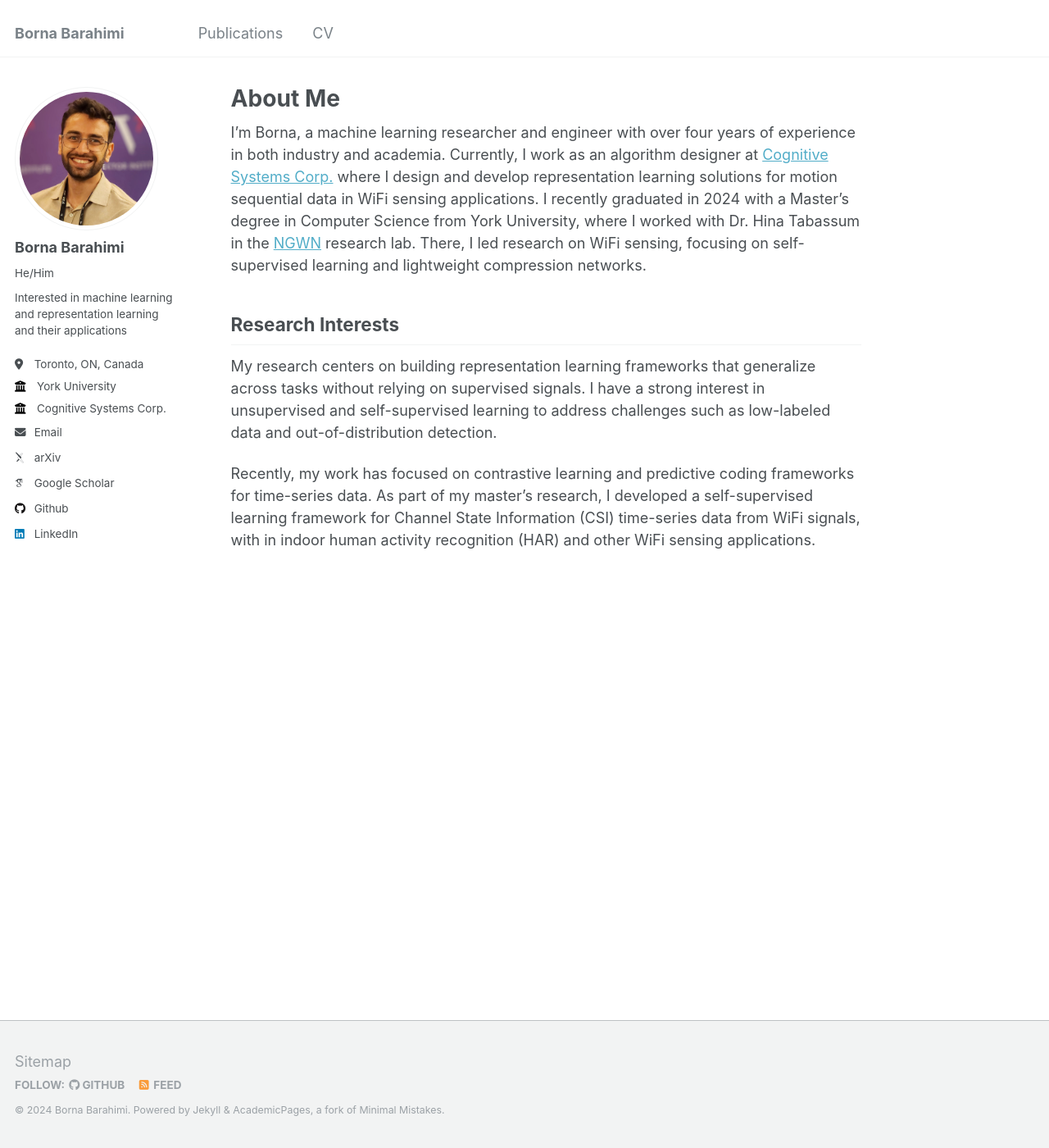
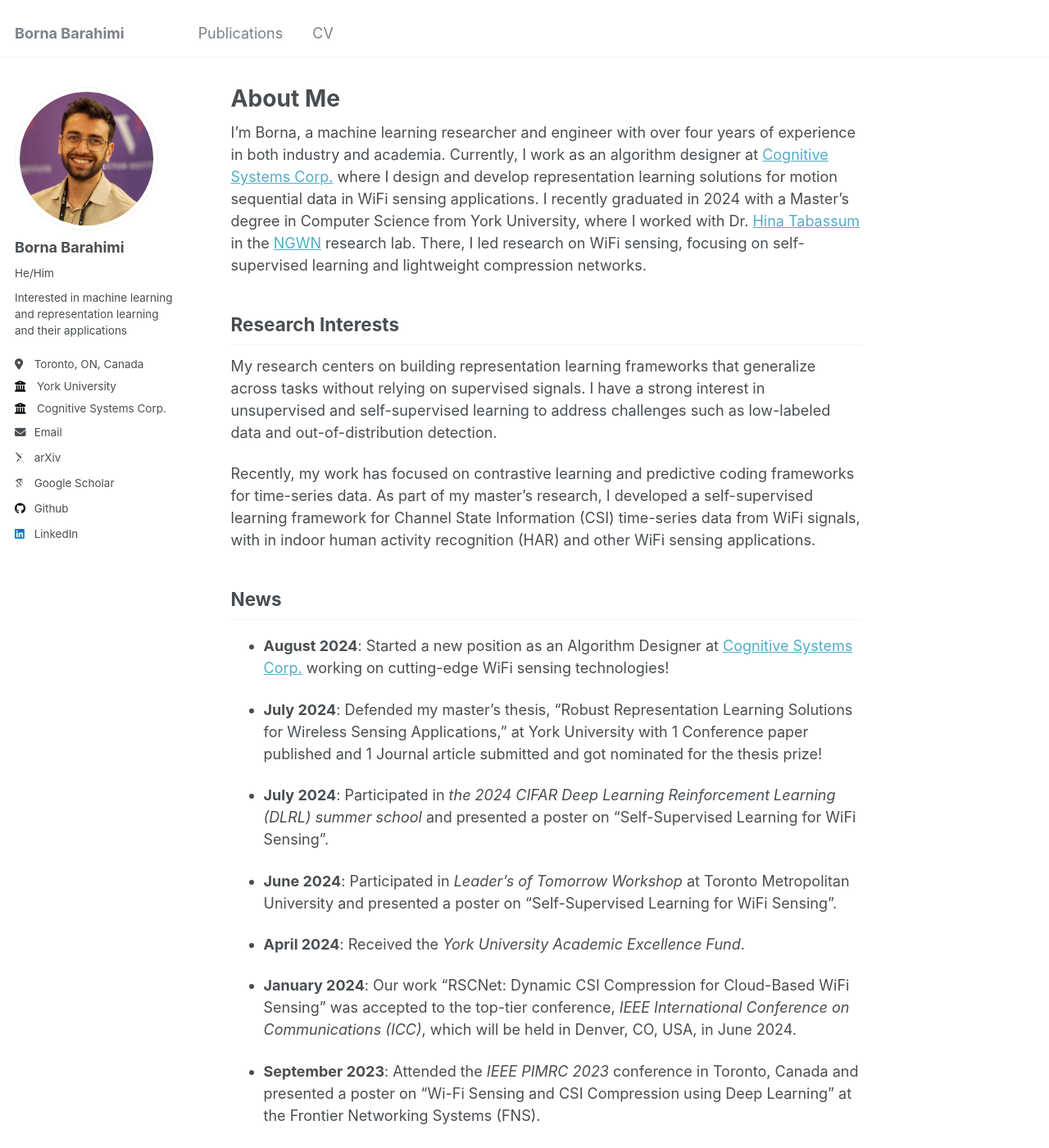
Before and after one commit to bornabr/bornabr.github.io, a Jekyll site: the page built from _pages/about.md, in a window 1280 px wide and 1400 px high. Shown: the whole window at 82% size. Built offline with Jekyll 4.4.1, drawn with Linux system fonts in a browser that asks for light colours; some web fonts are replaced.

Commit message:
Refactor about.md to  add news section

```diff
--- a/_pages/about.md
+++ b/_pages/about.md
@@ -7,9 +7,25 @@ redirect_from:
   - /about.html
 ---
 
-I’m Borna, a machine learning researcher and engineer with over four years of experience in both industry and academia. Currently, I work as an algorithm designer at [Cognitive Systems Corp.](https://www.cognitivesystems.com/) where I design and develop representation learning solutions for motion sequential data in WiFi sensing applications. I recently graduated in 2024 with a Master’s degree in Computer Science from York University, where I worked with Dr. Hina Tabassum in the [NGWN](https://sites.google.com/view/ngwn-research-lab/home) research lab. There, I led research on WiFi sensing, focusing on self-supervised learning and lightweight compression networks.
+I’m Borna, a machine learning researcher and engineer with over four years of experience in both industry and academia. Currently, I work as an algorithm designer at [Cognitive Systems Corp.](https://www.cognitivesystems.com/) where I design and develop representation learning solutions for motion sequential data in WiFi sensing applications. I recently graduated in 2024 with a Master’s degree in Computer Science from York University, where I worked with Dr. [Hina Tabassum](https://www.linkedin.com/in/hina-tabassum-85953567/) in the [NGWN](https://sites.google.com/view/ngwn-research-lab/home) research lab. There, I led research on WiFi sensing, focusing on self-supervised learning and lightweight compression networks.
 
 ## Research Interests
 My research centers on building representation learning frameworks that generalize across tasks without relying on supervised signals. I have a strong interest in unsupervised and self-supervised learning to address challenges such as low-labeled data and out-of-distribution detection.
 
 Recently, my work has focused on contrastive learning and predictive coding frameworks for time-series data. As part of my master's research, I developed a self-supervised learning framework for Channel State Information (CSI) time-series data from WiFi signals, with in indoor human activity recognition (HAR) and other WiFi sensing applications.
+
+## News
+
+- **August 2024**: Started a new position as an Algorithm Designer at [Cognitive Systems Corp.](https://www.cognitivesystems.com/) working on cutting-edge WiFi sensing technologies!
+
+- **July 2024**: Defended my master's thesis, "Robust Representation Learning Solutions for Wireless Sensing Applications," at York University with 1 Conference paper published and 1 Journal article submitted and got nominated for the thesis prize!
+
+- **July 2024**: Participated in *the 2024 CIFAR Deep Learning Reinforcement Learning (DLRL) summer school* and presented a poster on "Self-Supervised Learning for WiFi Sensing".
+
+- **June 2024**: Participated in *Leader's of Tomorrow Workshop* at Toronto Metropolitan University and presented a poster on "Self-Supervised Learning for WiFi Sensing".
+
+- **April 2024**: Received the *York University Academic Excellence Fund*.
+
+- **January 2024**: Our work  "RSCNet: Dynamic CSI Compression for Cloud-Based WiFi Sensing" was accepted to the top-tier conference, *IEEE International Conference on Communications (ICC)*, which will be held in Denver, CO, USA, in June 2024.
+
+- **September 2023**: Attended the *IEEE PIMRC 2023* conference in Toronto, Canada and presented a poster on "Wi-Fi Sensing and CSI Compression using Deep Learning" at the Frontier Networking Systems (FNS).
```
